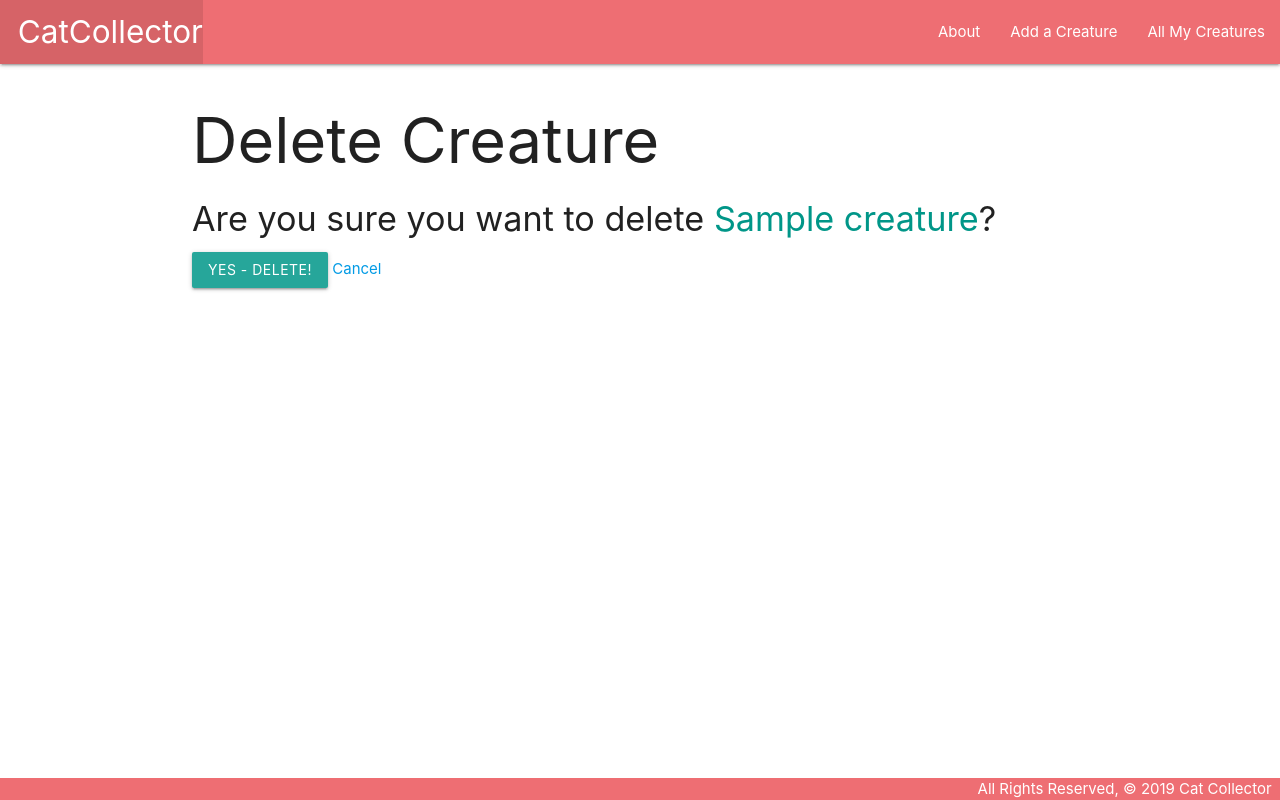
After one commit to robertkoszegi/creaturecluster, a Django app: page /creatures/1/delete in a window 1280 px wide. The commit adds this page. Run offline with Django 3.2, Linux system fonts and the light colour scheme; tables that the repository leaves empty hold one stand-in row (values such as "Sample post").

Commit message:
update before one to many

```diff
--- a/main_app/models.py
+++ b/main_app/models.py
@@ -1,4 +1,5 @@
 from django.db import models
+from django.urls import reverse
 
 # Create your models here.
 class Creature(models.Model):
@@ -9,3 +10,6 @@ class Creature(models.Model):
 
     def __str__(self):
         return self.name
+
+    def get_absolute_url(self):
+        return reverse('detail', kwargs={'creature_id': self.id})
--- a/main_app/templates/base.html
+++ b/main_app/templates/base.html
@@ -19,6 +19,7 @@
         </ul>
         <ul class="right">
           <li><a href="/about">About</a></li>
+          <li><a href="{% url 'creatures_create' %}">Add a Creature</a></li>
           <li><a href="/creatures">All My Creatures</a></li>
         </ul>
       </div>
--- a/main_app/templates/creatures/detail.html
+++ b/main_app/templates/creatures/detail.html
@@ -16,6 +16,10 @@
         <p>Diet: Omnivore</p>
     {% endif %}
   </div>
+  <div class="card-action">
+    <a href="{% url 'creatures_update' creature.id %}">Edit</a>
+    <a href="{% url 'creatures_delete' creature.id %}">Delete</a>
+  </div>
 </div>
 
 {% endblock %}
--- /dev/null
+++ b/main_app/templates/main_app/creature_confirm_delete.html
@@ -0,0 +1,13 @@
+{% extends 'base.html' %}
+
+{% block content %}
+    <h1>Delete Creature</h1>
+
+    <h4>Are you sure you want to delete <span class="teal-text">{{ object.name }}</span>?</h4>
+
+    <form action="" method="POST">
+        {% csrf_token %}
+        <input type="submit" value="Yes - Delete!" class="btn">
+        <a href="{% url 'detail' creature.id %}">Cancel</a>
+    </form>
+{% endblock %}
--- a/main_app/urls.py
+++ b/main_app/urls.py
@@ -6,4 +6,7 @@ urlpatterns = [
     path('about/', views.about, name='about'),
     path('creatures/', views.creatures_index, name='index'),
     path('creatures/<int:creature_id>/', views.creatures_detail, name='detail'),
+    path('creatures/create/', views.CreatureCreate.as_view(), name='creatures_create'), # as_view() returns the CreatureCreate class as a function, because path() requires a function
+    path('creatures/<int:pk>/update', views.CreatureUpdate.as_view(), name='creatures_update'),
+    path('creatures/<int:pk>/delete', views.CreatureDelete.as_view(), name='creatures_delete'),
 ]
--- a/main_app/views.py
+++ b/main_app/views.py
@@ -1,7 +1,10 @@
 from django.shortcuts import render
 from django.http import HttpResponse
 from django.shortcuts import render
+from django.views.generic.edit import CreateView, UpdateView, DeleteView
 from .models import Creature  # imports the class from the models file
+
+
 
 # In place of real databse
 # class Creature:
@@ -18,6 +21,21 @@ from .models import Creature  # imports the class from the models file
 # ]
 
 # Create your views here.
+# - Class based views -
+class CreatureCreate(CreateView):
+    model = Creature
+    fields = '__all__'
+
+class CreatureUpdate(UpdateView):
+    model = Creature
+    fields = ['species', 'description', 'diet']
+
+class CreatureDelete(DeleteView):
+    model = Creature
+    success_url = '/creatures/'
+
+
+# - Function based views -
 def home(request):
     return HttpResponse('<h1>Creature Cluster</h1>')
 
```
Also changed, not shown: main_app/templates/main_app/creature_form.html (added, +19 -0 lines).
